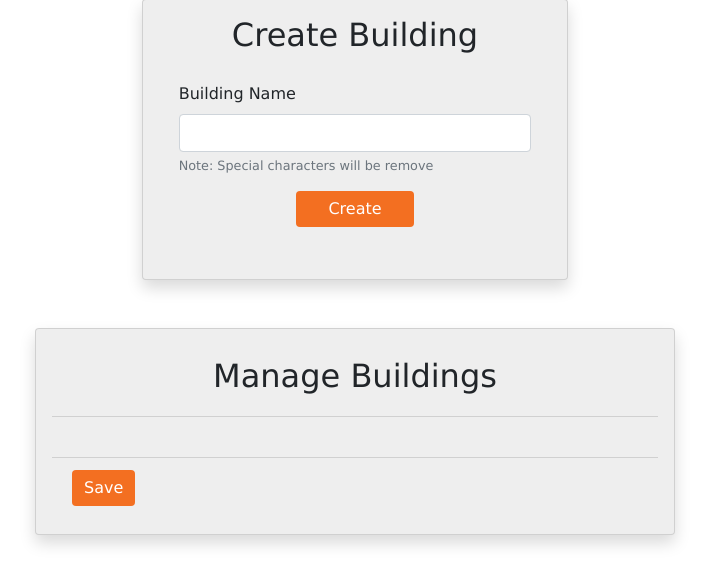
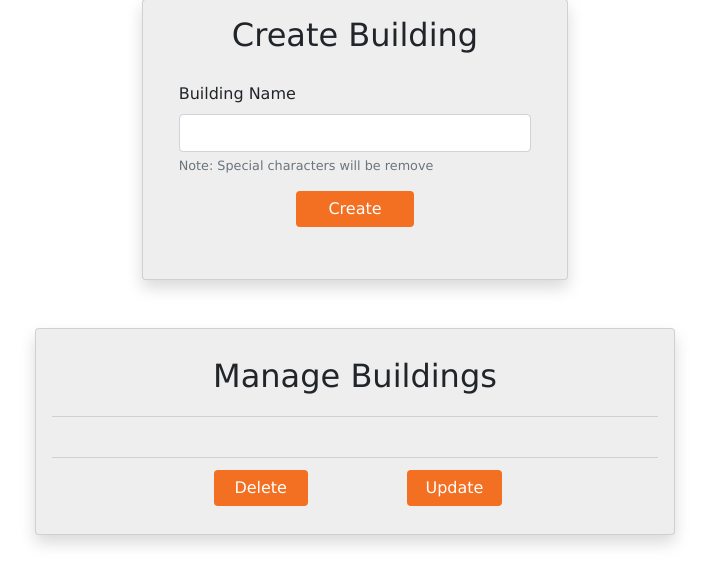
Before and after one commit to bstafford2017/remote-concurrent-scheduler, a PHP site: page /public/manageBuildings.html in a window 1280 px wide. Shown: the part 180-765 px from the top of the page, without its empty margins (285-994 px from the left). Run offline with PHP 8.4, Linux system fonts and the light colour scheme; some libraries are stand-ins or nearby versions.

Commit message:
reworked manage buildings page

```diff
--- a/public/css/manageBuilding.css
+++ b/public/css/manageBuilding.css
@@ -1,3 +1,7 @@
 .building {
     padding: 10px;
 }
+
+.checkbox {
+    margin-left: 25px;
+}
--- a/public/js/building/get.js
+++ b/public/js/building/get.js
@@ -3,12 +3,13 @@ $.ajax({
     url: 'api/building',
     success: (response) => {
         console.log(response)
-        $('#building-list').append('<p>Edit Building Name</p>')
+        $('#building-list').append(`<span class="col-sm-1">Select</span>
+                                    <span class="col-sm-10">Edit Building Name</span>`)
         response.forEach(building => {
             $('#building-list').append(
                 `<div class="building">
-                    <input type="text" class="text form-control col-sm-9" value="${building.name}">
-                    <button class="btn btn-danger col-sm-2 offset-sm-1">Delete</button
+                    <input id="${building.name}-check" type="checkbox" class="checkbox">
+                    <input id="${building.name}-text" type="text" class="form-control col-sm-10 offset-sm-1 d-inline" value="${building.name}">
                 </div>`)
         })
     },
--- a/public/manageBuildings.html
+++ b/public/manageBuildings.html
@@ -78,7 +78,8 @@
 
                 </div>
                 <div class="card-footer">
-                    <button id="save" class="btn btn-secondary">Save</button>
+                    <button class="btn btn-secondary col-sm-2 offset-sm-3">Delete</button>
+                    <button class="btn btn-secondary col-sm-2 offset-sm-2">Update</button>
                 </div>
             </div>
         </div>
```
